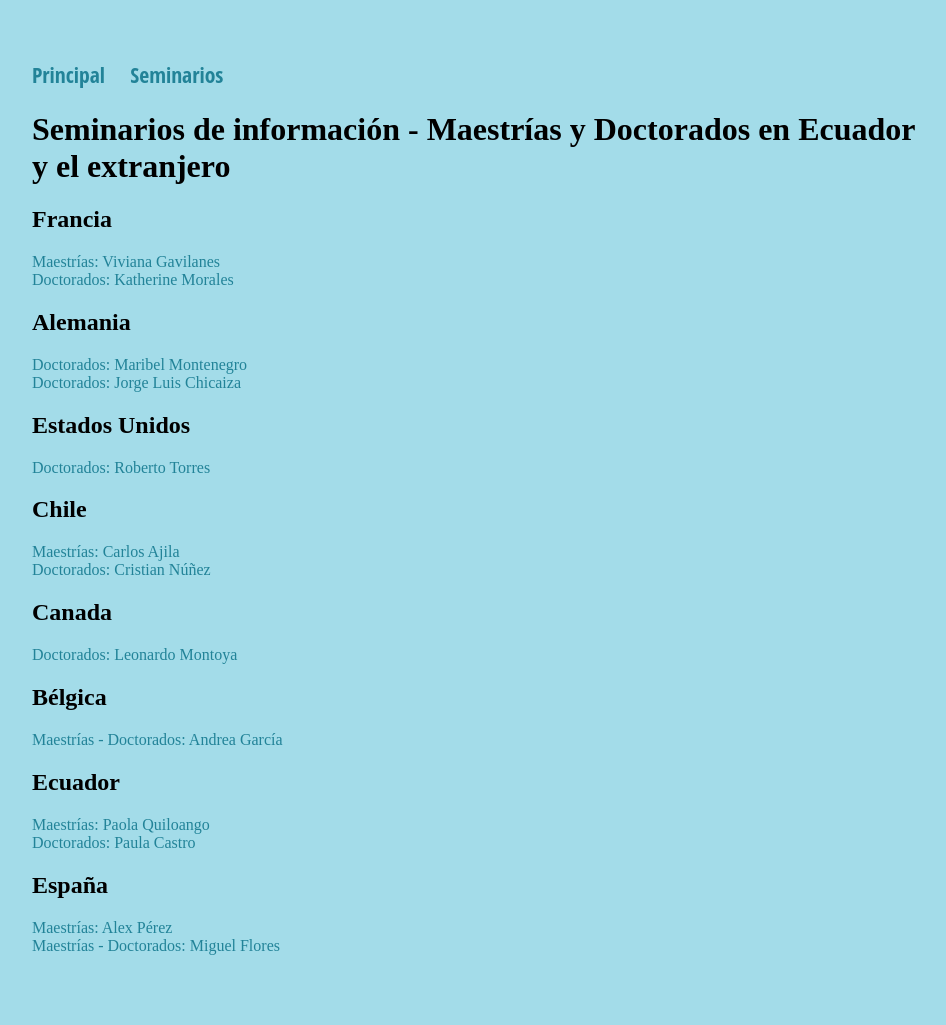
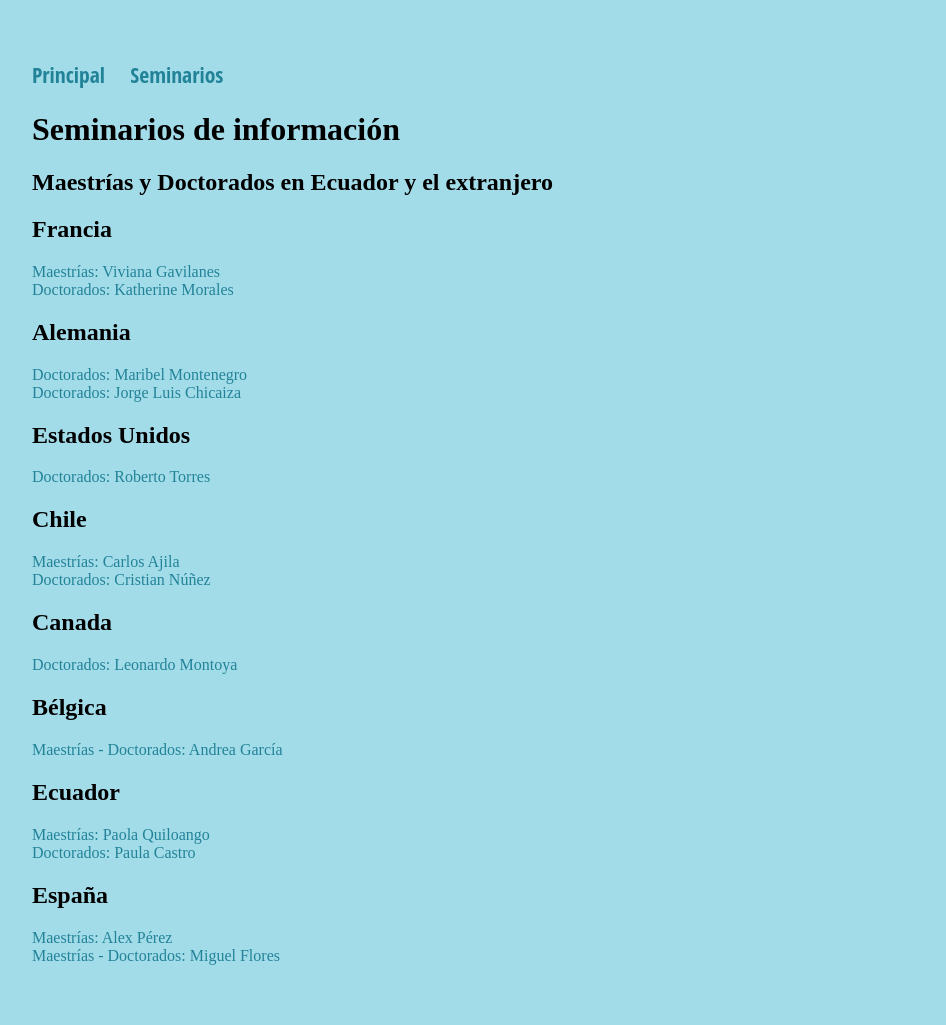
Before and after one commit to redmujeresmatematicasECU/redmujeresmatematicasEcu.github.io, a Jekyll site: the page built from seminarios.html, in a window 1280 px wide. Shown: the whole page, without its empty margins (160-1106 px from the left). Built offline with Jekyll 4.4.1, drawn with Linux system fonts in a browser that asks for light colours; nearby versions of some CDN libraries.

```diff
--- a/seminarios.html
+++ b/seminarios.html
@@ -3,7 +3,8 @@ layout: default
 title: Principal
 ---
 <div class="plopec">
-  <h1>Seminarios de información - Maestrías y Doctorados en Ecuador y el extranjero</h1>
+  <h1>Seminarios de información</h1>
+  <h2>Maestrías y Doctorados en Ecuador y el extranjero</h2>
   <div>
     <div>
       <h2>Francia</h2>
```
